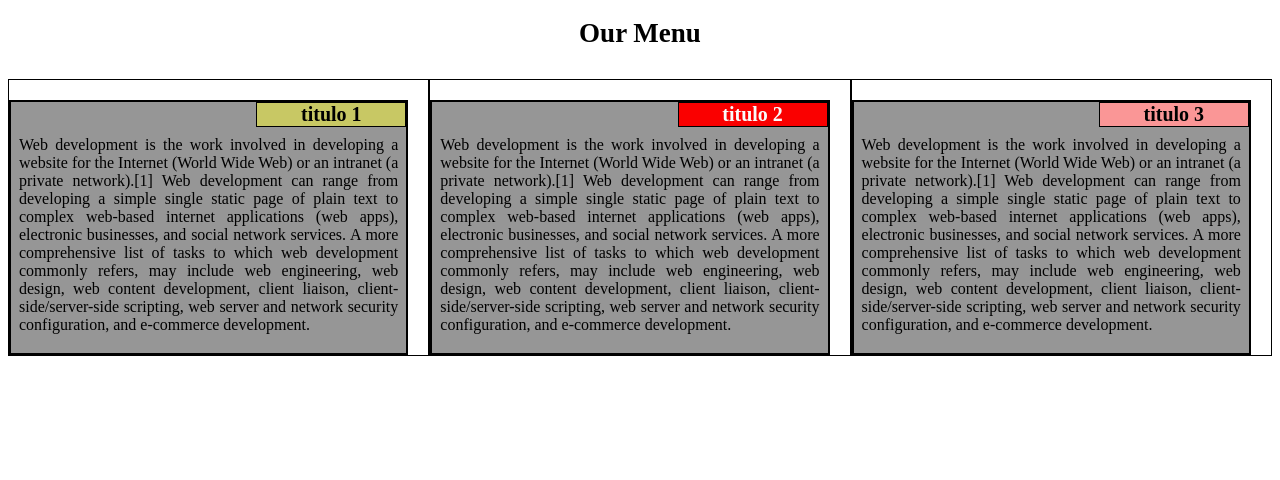
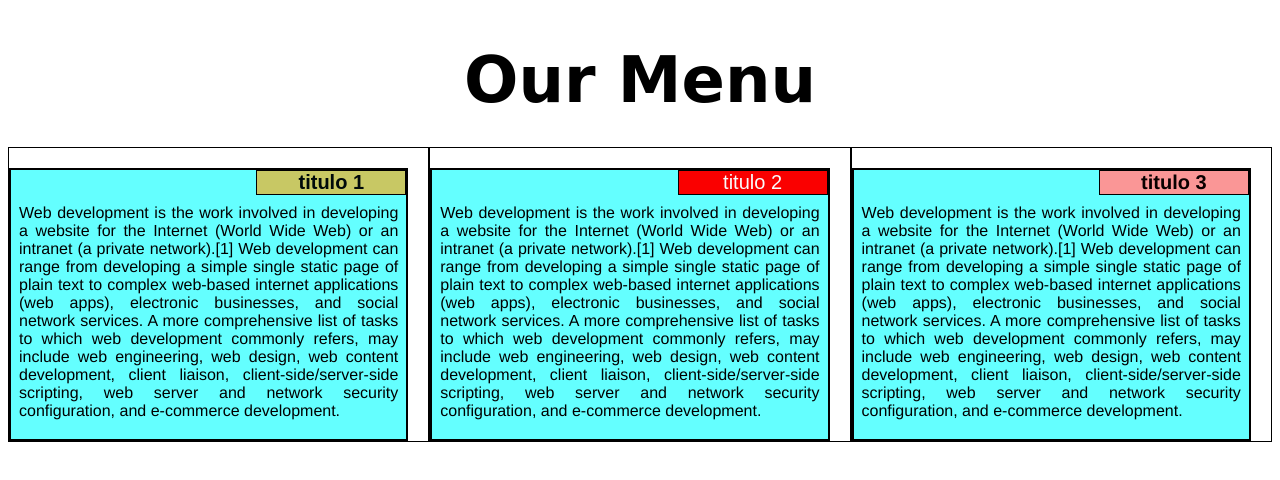
Before and after one commit to robertocandales/coursera-test, a plain HTML site: page module2-solution/index.html in a window 1280 px wide. Drawn offline with Linux system fonts and the light colour scheme.

Commit message:
"Test1" git commit

```diff
--- a/module2-solution/CSS/style.css
+++ b/module2-solution/CSS/style.css
@@ -3,8 +3,8 @@
   box-sizing: border-box;
 }
 h1 {
-  font-size: 27px;
-  font-family: Georgia serif;
+  font-size: 64px;
+  font-family: Cursive;
   text-align: center;
   color: rgb(0, 0, 0);
   margin-bottom: 30px;
@@ -12,13 +12,13 @@ h1 {
 
 p {
   padding: 15px 5px 0px 5px;
-  font-family: Georgia sans-serif;
+  font-family: Helvetica;
   font-size: 16px;
   position: relative;
 }
 
 .section {
-    background-color: rgb(150, 150, 150);
+    background-color: rgb(100, 500, 500);
     border: 2px solid black;
     margin-top: 20px;
     margin-right: 20px;
@@ -37,17 +37,22 @@ p {
   position: absolute;
 }
 
- #nr1 {
+ #bloque1{
   background-color: rgb(250, 150, 150);
-  color: rgb(0, 0, 0);
+  color: rgb(10, 0, 0);
+  font-weight: bolder;
+  font-family: Helvetica;
 }
-#nr2 {
+#bloque2{
   background-color: rgb(250, 0, 0);
   color: rgb(250, 250, 250);
+  font-weight: initial;
+  font-family: Arial;
 }
-#nr3 {
+#bloque3{
   background-color: rgb(200, 200, 100);
-  color: rgb(0, 0, 0);
+  color: rgb(0, 10, 10);
+  font-family: sans-serif;
 }
 
 
--- a/module2-solution/index.html
+++ b/module2-solution/index.html
@@ -14,7 +14,7 @@
 	<div class="row">
 		<div class="col-lg-4 col-md-6 col-sx-12"  >
 			<div class="section" >
-				<span id="nr3"> titulo 1 </span>
+				<span id="bloque3"> titulo 1 </span>
 					<p>
 						Web development is the work involved in developing a website for the Internet (World Wide Web) or an intranet (a private network).[1] Web development can range from developing a simple single static page of plain text to complex web-based internet applications (web apps), electronic businesses, and social network services. A more comprehensive list of tasks to which web development commonly refers, may include web engineering, web design, web content development, client liaison, client-side/server-side scripting, web server and network security configuration, and e-commerce development.
 					</p>
@@ -22,7 +22,7 @@
 		</div>
 		<div class="col-lg-4 col-md-6 col-sx-12">
 			<div class="section">
-				<span id="nr2"> titulo 2 </span>
+				<span id="bloque2"> titulo 2 </span>
 					<p>
 						Web development is the work involved in developing a website for the Internet (World Wide Web) or an intranet (a private network).[1] Web development can range from developing a simple single static page of plain text to complex web-based internet applications (web apps), electronic businesses, and social network services. A more comprehensive list of tasks to which web development commonly refers, may include web engineering, web design, web content development, client liaison, client-side/server-side scripting, web server and network security configuration, and e-commerce development.
 					</p>
@@ -30,7 +30,7 @@
 		</div>
 		<div class="col-lg-4 col-md-12 col-sx-12">
 			<div class="section" >
-				<span id="nr1"> titulo 3 </span>
+				<span id="bloque1"> titulo 3 </span>
 					<p>
 						Web development is the work involved in developing a website for the Internet (World Wide Web) or an intranet (a private network).[1] Web development can range from developing a simple single static page of plain text to complex web-based internet applications (web apps), electronic businesses, and social network services. A more comprehensive list of tasks to which web development commonly refers, may include web engineering, web design, web content development, client liaison, client-side/server-side scripting, web server and network security configuration, and e-commerce development.
 					</p>
```
